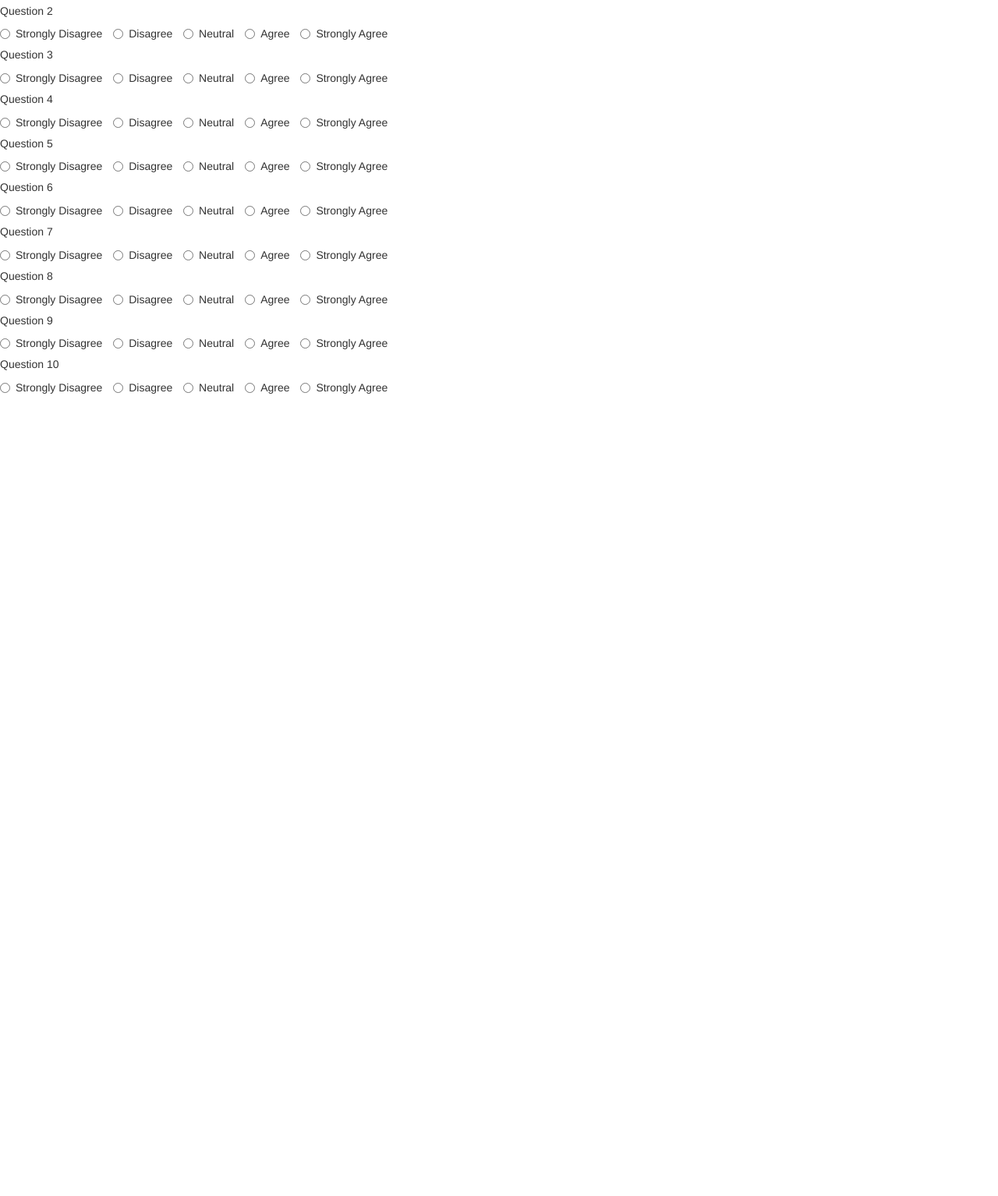
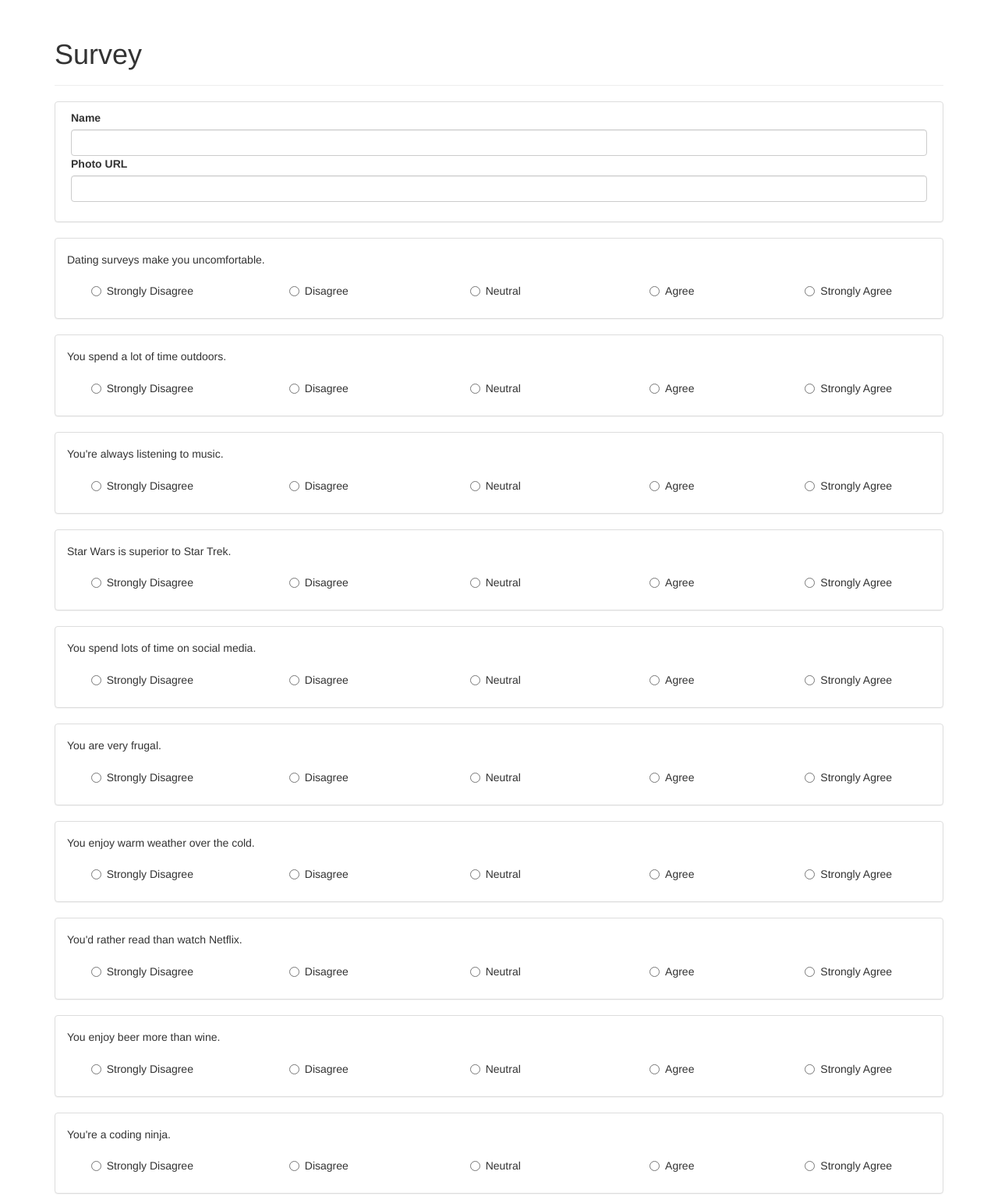
Before and after one commit to matlittle/FriendFinder, a website: page app/public/survey.html in a window 1280 px wide. Shown: the part 60-1594 px from the top of the page at 78% size. Before the commit the page ends 800 px from the top, so only its background shows below. Drawn offline with nearby package versions, Linux system fonts and the light colour scheme.

Commit message:
Added Bootswatch and added css for pages

```diff
--- /dev/null
+++ b/app/public/css/style.css
@@ -0,0 +1,37 @@
+body {
+    padding-top: 70px;
+}
+
+.modal-body > img {
+    max-height: 300px;
+    max-width: 300px;
+    margin: 0 auto;
+    display: block;
+}
+
+#match-name {
+    text-align: center;
+}
+
+.input-panel {
+    padding: 10px 20px;
+}
+
+.question-panel {
+    width: 100%;
+    min-width: 450px;
+    padding-bottom: 10px;
+}
+
+.radio-inline {
+    width: calc(20% - 5px);
+    text-align: center;
+}
+
+.radio-inline+.radio-inline {
+    margin: 0;
+}
+
+#submit-btn {
+    margin-bottom: 40px;
+}
--- a/app/public/survey.html
+++ b/app/public/survey.html
@@ -10,119 +10,267 @@
   <link rel="stylesheet" href="https://maxcdn.bootstrapcdn.com/bootstrap/3.3.6/css/bootstrap.min.css">
   <script src="https://code.jquery.com/jquery.js"></script>
   <script src="https://maxcdn.bootstrapcdn.com/bootstrap/3.3.6/js/bootstrap.min.js"></script>
+
+  <link rel="stylesheet" href="https://bootswatch.com/3/superhero/bootstrap.min.css">
+
+  <link rel="stylesheet" href="css/style.css">
 </head>
 
 <body>
 
-  <div>
-    <h5>Question 1</h5>
-    <form class="question-form">
-      <label class="radio-inline"><input type="radio" name="optradio">Strongly Disagree</label>
-      <label class="radio-inline"><input type="radio" name="optradio">Disagree</label>
-      <label class="radio-inline"><input type="radio" name="optradio">Neutral</label>
-      <label class="radio-inline"><input type="radio" name="optradio">Agree</label>
-      <label class="radio-inline"><input type="radio" name="optradio">Strongly Agree</label>
-    </form>
+  <nav class="navbar navbar-default navbar-fixed-top">
+    <div class="container">
+      <ul class="nav navbar-nav">
+        <li>
+          <a href="/">Home</a>
+        </li>
+        <li class="active">
+          <a href="#">Survey<span class="sr-only">(current)</span></a>
+        </li>
+      </ul>
+    </div>
+  </nav>
+
+  <div class="container">
+
+    <div class="page-header">
+      <h1>Survey</h1>
+    </div>
+
+    <form>
+      <div class="panel panel-default input-panel">
+        <div class="form-group">
+          <label>Name</label>
+          <input type="text" class="form-control" id="name-input" required>
+          <label>Photo URL</label>
+          <input type="text" class="form-control" id="photo-input" required>
+        </div>
+      </div>
+
+      <div class="panel panel-default question-panel">
+        <div class="form-group question-form" id="question1">
+          <div class="panel-heading">
+            <h5>Dating surveys make you uncomfortable.</h5>
+          </div>
+          <label class="radio-inline">
+            <input type="radio" name="question1" value="1">Strongly Disagree</label>
+          <label class="radio-inline">
+            <input type="radio" name="question1" value="2">Disagree</label>
+          <label class="radio-inline">
+            <input type="radio" name="question1" value="3">Neutral</label>
+          <label class="radio-inline">
+            <input type="radio" name="question1" value="4">Agree</label>
+          <label class="radio-inline">
+            <input type="radio" name="question1" value="5">Strongly Agree</label>
+        </div>
+      </div>
+
+      <div class="panel panel-default question-panel">
+        <div class="form-group question-form" id="question2">
+          <div class="panel-heading">
+            <h5>You spend a lot of time outdoors.</h5>
+          </div>
+          <label class="radio-inline">
+            <input type="radio" name="question2" value="1">Strongly Disagree</label>
+          <label class="radio-inline">
+            <input type="radio" name="question2" value="2">Disagree</label>
+          <label class="radio-inline">
+            <input type="radio" name="question2" value="3">Neutral</label>
+          <label class="radio-inline">
+            <input type="radio" name="question2" value="4">Agree</label>
+          <label class="radio-inline">
+            <input type="radio" name="question2" value="5">Strongly Agree</label>
+        </div>
+      </div>
+
+      <div class="panel panel-default question-panel">
+        <div class="form-group question-form" id="question3">
+          <div class="panel-heading">
+            <h5>You're always listening to music.</h5>
+          </div>
+          <label class="radio-inline">
+            <input type="radio" name="question3" value="1">Strongly Disagree</label>
+          <label class="radio-inline">
+            <input type="radio" name="question3" value="2">Disagree</label>
+          <label class="radio-inline">
+            <input type="radio" name="question3" value="3">Neutral</label>
+          <label class="radio-inline">
+            <input type="radio" name="question3" value="4">Agree</label>
+          <label class="radio-inline">
+            <input type="radio" name="question3" value="5">Strongly Agree</label>
+        </div>
+      </div>
+
+      <div class="panel panel-default question-panel">
+        <div class="form-group question-form" id="question4">
+          <div class="panel-heading">
+            <h5>Star Wars is superior to Star Trek.</h5>
+          </div>
+          <label class="radio-inline">
+            <input type="radio" name="question4" value="1">Strongly Disagree</label>
+          <label class="radio-inline">
+            <input type="radio" name="question4" value="2">Disagree</label>
+          <label class="radio-inline">
+            <input type="radio" name="question4" value="3">Neutral</label>
+          <label class="radio-inline">
+            <input type="radio" name="question4" value="4">Agree</label>
+          <label class="radio-inline">
+            <input type="radio" name="question4" value="5">Strongly Agree</label>
+        </div>
+      </div>
+
+      <div class="panel panel-default question-panel">
+        <div class="form-group question-form" id="question5">
+          <div class="panel-heading">
+            <h5>You spend lots of time on social media.</h5>
+          </div>
+          <label class="radio-inline">
+            <input type="radio" name="question5" value="1">Strongly Disagree</label>
+          <label class="radio-inline">
+            <input type="radio" name="question5" value="2">Disagree</label>
+          <label class="radio-inline">
+            <input type="radio" name="question5" value="3">Neutral</label>
+          <label class="radio-inline">
+            <input type="radio" name="question5" value="4">Agree</label>
+          <label class="radio-inline">
+            <input type="radio" name="question5" value="5">Strongly Agree</label>
+        </div>
+      </div>
+
+      <div class="panel panel-default question-panel">
+        <div class="form-group question-form" id="question6">
+          <div class="panel-heading">
+            <h5>You are very frugal.</h5>
+          </div>
+          <label class="radio-inline">
+            <input type="radio" name="question6" value="1">Strongly Disagree</label>
+          <label class="radio-inline">
+            <input type="radio" name="question6" value="2">Disagree</label>
+          <label class="radio-inline">
+            <input type="radio" name="question6" value="3">Neutral</label>
+          <label class="radio-inline">
+            <input type="radio" name="question6" value="4">Agree</label>
+          <label class="radio-inline">
+            <input type="radio" name="question6" value="5">Strongly Agree</label>
+        </div>
+      </div>
+
+      <div class="panel panel-default question-panel">
+        <div class="form-group question-form" id="question7">
+          <div class="panel-heading">
+            <h5>You enjoy warm weather over the cold.</h5>
+          </div>
+          <label class="radio-inline">
+            <input type="radio" name="question7" value="1">Strongly Disagree</label>
+          <label class="radio-inline">
+            <input type="radio" name="question7" value="2">Disagree</label>
+          <label class="radio-inline">
+            <input type="radio" name="question7" value="3">Neutral</label>
+          <label class="radio-inline">
+            <input type="radio" name="question7" value="4">Agree</label>
+          <label class="radio-inline">
+            <input type="radio" name="question7" value="5">Strongly Agree</label>
+        </div>
+      </div>
+
+      <div class="panel panel-default question-panel">
+        <div class="form-group question-form" id="question8">
+          <div class="panel-heading">
+            <h5>You'd rather read than watch Netflix.</h5>
+          </div>
+          <label class="radio-inline">
+            <input type="radio" name="question8" value="1">Strongly Disagree</label>
+          <label class="radio-inline">
+            <input type="radio" name="question8" value="2">Disagree</label>
+          <label class="radio-inline">
+            <input type="radio" name="question8" value="3">Neutral</label>
+          <label class="radio-inline">
+            <input type="radio" name="question8" value="4">Agree</label>
+          <label class="radio-inline">
+            <input type="radio" name="question8" value="5">Strongly Agree</label>
+        </div>
+      </div>
+
+      <div class="panel panel-default question-panel">
+        <div class="form-group question-form" id="question9">
+          <div class="panel-heading">
+            <h5>You enjoy beer more than wine.</h5>
+          </div>
+          <label class="radio-inline">
+            <input type="radio" name="question9" value="1">Strongly Disagree</label>
+          <label class="radio-inline">
+            <input type="radio" name="question9" value="2">Disagree</label>
+          <label class="radio-inline">
+            <input type="radio" name="question9" value="3">Neutral</label>
+          <label class="radio-inline">
+            <input type="radio" name="question9" value="4">Agree</label>
+          <label class="radio-inline">
+            <input type="radio" name="question9" value="5">Strongly Agree</label>
+        </div>
+      </div>
+
+      <div class="panel panel-default question-panel">
+        <div class="form-group question-form" id="question10">
+          <div class="panel-heading">
+            <h5>You're a coding ninja.</h5>
+          </div>
+          <label class="radio-inline">
+            <input type="radio" name="question10" value="1">Strongly Disagree</label>
+          <label class="radio-inline">
+            <input type="radio" name="question10" value="2">Disagree</label>
+          <label class="radio-inline">
+            <input type="radio" name="question10" value="3">Neutral</label>
+          <label class="radio-inline">
+            <input type="radio" name="question10" value="4">Agree</label>
+          <label class="radio-inline">
+            <input type="radio" name="question10" value="5">Strongly Agree</label>
+        </div>
       </div>
 
       <div>
-    <h5>Question 2</h5>
-    <form class="question-form">
-      <label class="radio-inline"><input type="radio" name="optradio">Strongly Disagree</label>
-      <label class="radio-inline"><input type="radio" name="optradio">Disagree</label>
-      <label class="radio-inline"><input type="radio" name="optradio">Neutral</label>
-      <label class="radio-inline"><input type="radio" name="optradio">Agree</label>
-      <label class="radio-inline"><input type="radio" name="optradio">Strongly Agree</label>
+        <button type="button" class="btn btn-primary" id="submit-btn">Submit Survey</button>
+      </div>
     </form>
   </div>
+  <!-- /.container -->
 
-  <div>
-    <h5>Question 3</h5>
-    <form class="question-form">
-      <label class="radio-inline"><input type="radio" name="optradio">Strongly Disagree</label>
-      <label class="radio-inline"><input type="radio" name="optradio">Disagree</label>
-      <label class="radio-inline"><input type="radio" name="optradio">Neutral</label>
-      <label class="radio-inline"><input type="radio" name="optradio">Agree</label>
-      <label class="radio-inline"><input type="radio" name="optradio">Strongly Agree</label>
-    </form>
+
+  <!-- Modal -->
+  <div class="modal fade" role="dialog">
+    <div class="modal-dialog">
+
+      <div class="modal-content" id="missing-info">
+        <div class="modal-header">
+          <button type="button" class="close" data-dismiss="modal">&times;</button>
+          <h4 class="modal-title">Missing Fields</h4>
+        </div>
+        <div class="modal-body">
+          <p>Please make sure to complete the entire survey.</p>
+        </div>
+        <div class="modal-footer">
+          <button type="button" class="btn btn-default" data-dismiss="modal">Close</button>
+        </div>
       </div>
 
-  <div>
-    <h5>Question 4</h5>
-    <form class="question-form">
-      <label class="radio-inline"><input type="radio" name="optradio">Strongly Disagree</label>
-      <label class="radio-inline"><input type="radio" name="optradio">Disagree</label>
-      <label class="radio-inline"><input type="radio" name="optradio">Neutral</label>
-      <label class="radio-inline"><input type="radio" name="optradio">Agree</label>
-      <label class="radio-inline"><input type="radio" name="optradio">Strongly Agree</label>
-    </form>
+      <div class="modal-content" id="found-match">
+        <div class="modal-header">
+          <button type="button" class="close" data-dismiss="modal">&times;</button>
+          <h4 class="modal-title">Your Best Match</h4>
+        </div>
+        <div class="modal-body">
+          <img src="">
+          <h3 id="match-name"></h3>
+        </div>
+        <div class="modal-footer">
+          <button type="button" class="btn btn-default" data-dismiss="modal">Close</button>
+        </div>
       </div>
 
-  <div>
-    <h5>Question 5</h5>
-    <form class="question-form">
-      <label class="radio-inline"><input type="radio" name="optradio">Strongly Disagree</label>
-      <label class="radio-inline"><input type="radio" name="optradio">Disagree</label>
-      <label class="radio-inline"><input type="radio" name="optradio">Neutral</label>
-      <label class="radio-inline"><input type="radio" name="optradio">Agree</label>
-      <label class="radio-inline"><input type="radio" name="optradio">Strongly Agree</label>
-    </form>
+    </div>
   </div>
 
-  <div>
-    <h5>Question 6</h5>
-    <form class="question-form">
-      <label class="radio-inline"><input type="radio" name="optradio">Strongly Disagree</label>
-      <label class="radio-inline"><input type="radio" name="optradio">Disagree</label>
-      <label class="radio-inline"><input type="radio" name="optradio">Neutral</label>
-      <label class="radio-inline"><input type="radio" name="optradio">Agree</label>
-      <label class="radio-inline"><input type="radio" name="optradio">Strongly Agree</label>
-    </form>
-  </div>
 
-  <div>
-    <h5>Question 7</h5>
-    <form class="question-form">
-      <label class="radio-inline"><input type="radio" name="optradio">Strongly Disagree</label>
-      <label class="radio-inline"><input type="radio" name="optradio">Disagree</label>
-      <label class="radio-inline"><input type="radio" name="optradio">Neutral</label>
-      <label class="radio-inline"><input type="radio" name="optradio">Agree</label>
-      <label class="radio-inline"><input type="radio" name="optradio">Strongly Agree</label>
-    </form>
-  </div>
-
-  <div>
-    <h5>Question 8</h5>
-    <form class="question-form">
-      <label class="radio-inline"><input type="radio" name="optradio">Strongly Disagree</label>
-      <label class="radio-inline"><input type="radio" name="optradio">Disagree</label>
-      <label class="radio-inline"><input type="radio" name="optradio">Neutral</label>
-      <label class="radio-inline"><input type="radio" name="optradio">Agree</label>
-      <label class="radio-inline"><input type="radio" name="optradio">Strongly Agree</label>
-    </form>
-  </div>
-
-  <div>
-    <h5>Question 9</h5>
-    <form class="question-form">
-      <label class="radio-inline"><input type="radio" name="optradio">Strongly Disagree</label>
-      <label class="radio-inline"><input type="radio" name="optradio">Disagree</label>
-      <label class="radio-inline"><input type="radio" name="optradio">Neutral</label>
-      <label class="radio-inline"><input type="radio" name="optradio">Agree</label>
-      <label class="radio-inline"><input type="radio" name="optradio">Strongly Agree</label>
-    </form>
-  </div>
-
-  <div>
-    <h5>Question 10</h5>
-    <form class="question-form">
-      <label class="radio-inline"><input type="radio" name="optradio">Strongly Disagree</label>
-      <label class="radio-inline"><input type="radio" name="optradio">Disagree</label>
-      <label class="radio-inline"><input type="radio" name="optradio">Neutral</label>
-      <label class="radio-inline"><input type="radio" name="optradio">Agree</label>
-      <label class="radio-inline"><input type="radio" name="optradio">Strongly Agree</label>
-    </form>
-  </div>
+  <script src="javascript/app.js"></script>
 
 </body>
 
--- a/server.js
+++ b/server.js
@@ -4,8 +4,8 @@ const app = express();
 
 const PORT = 8080;
 
-app.use(express.static('app'));
-app.use(bodyParser.urlencoded({ extended: false }));
+app.use(express.static('app/public'));
+app.use(bodyParser.urlencoded({ extended: true }));
 app.use(bodyParser.json());
 
 require('./app/routing/htmlRoutes')(app);
```
Also changed, not shown: app/public/home.html (+17 -0 lines), app/public/javascript/app.js (added, +61 -0 lines), app/routing/apiRoutes.js (+4 -3 lines). Lines whose indentation alone changed are shown as unchanged.
